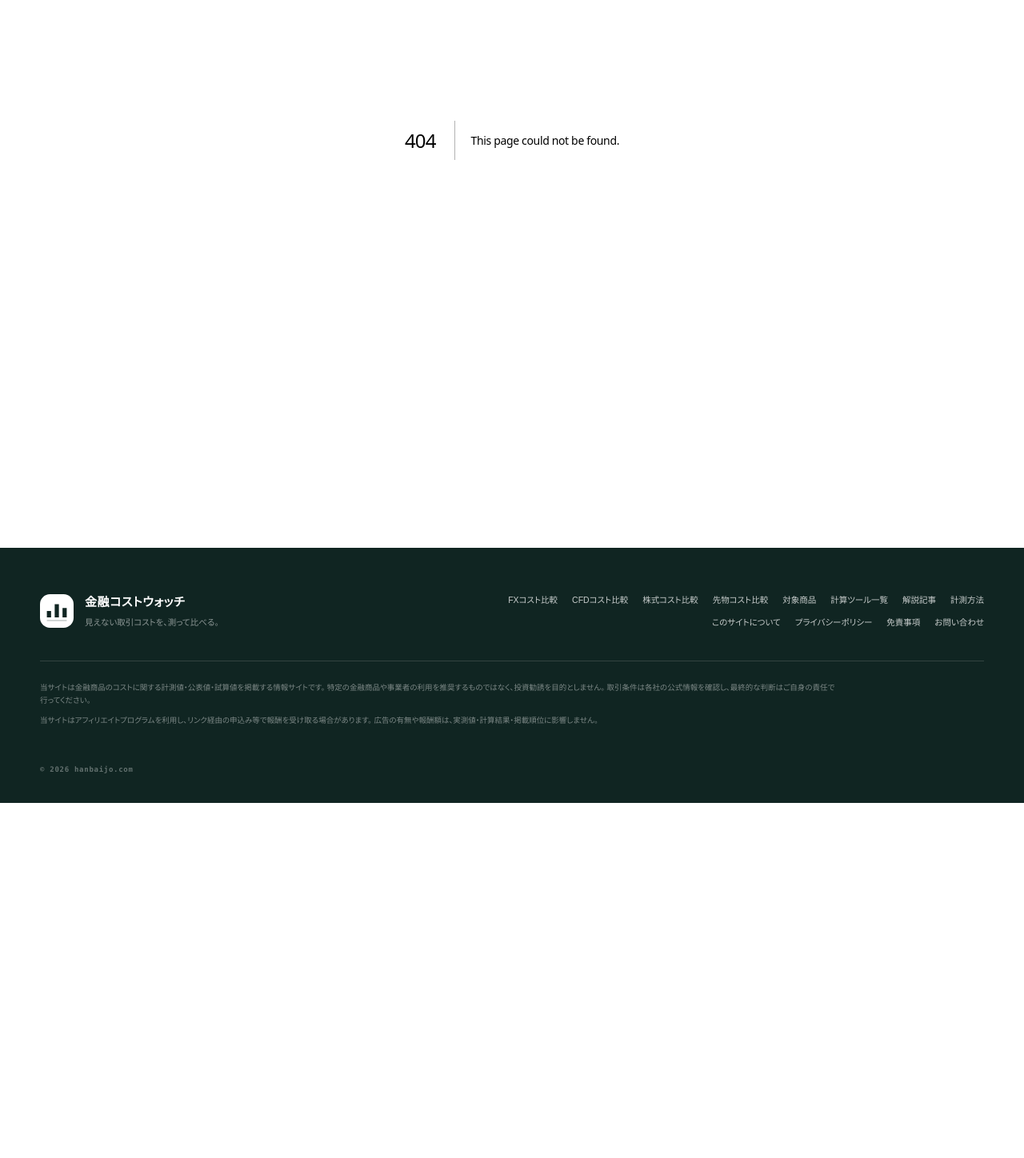
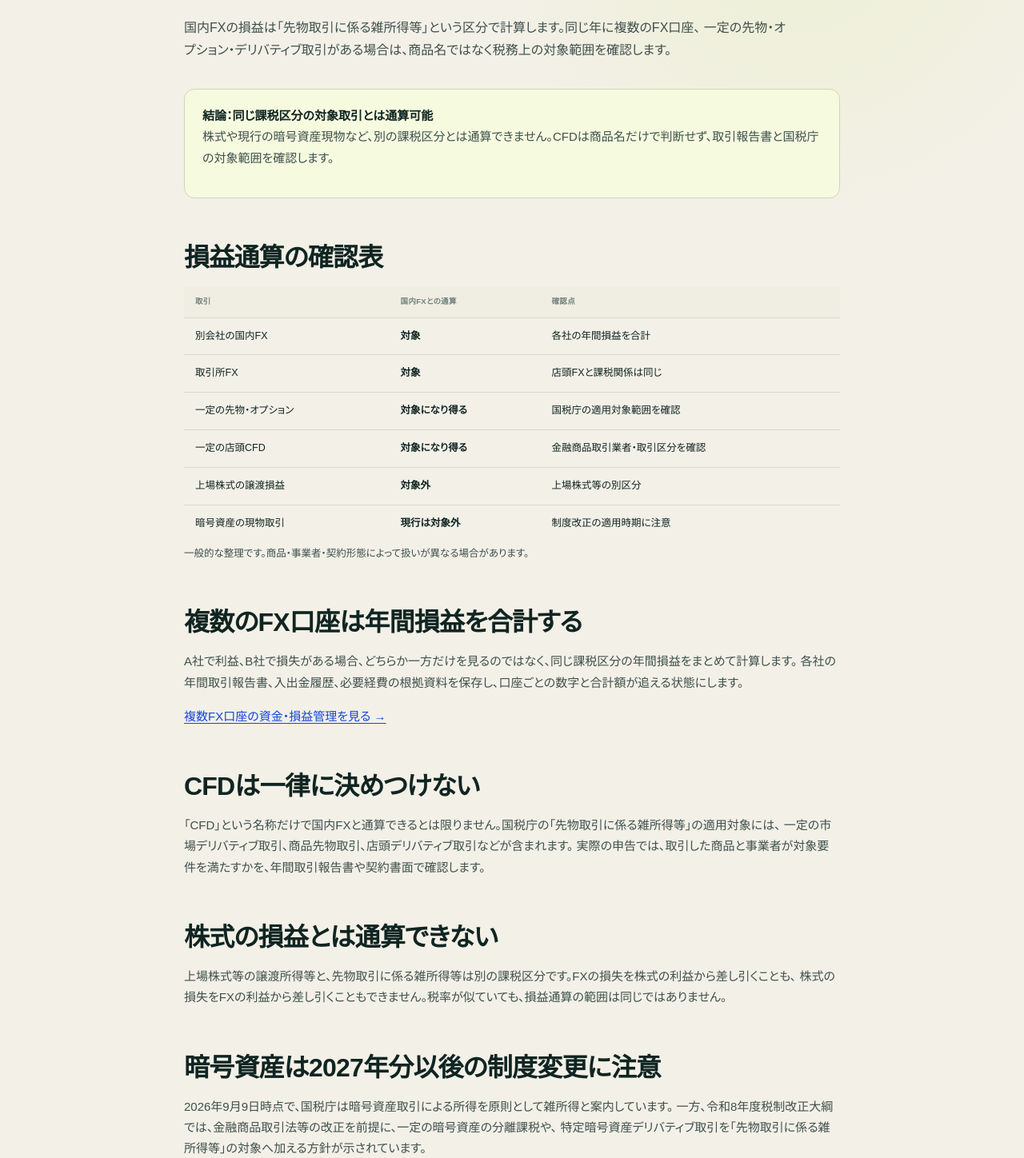
Before and after one commit to mrok18/hanbaijo, a Next.js app: page /articles/fx-profit-loss-offset-tax in a window 1280 px wide. Before the commit this address had no page. Shown: the part 302-1750 px from the top of the page at 80% size. Before the commit the page ends 1306 px from the top, so only its background shows below. Built offline with nearby package versions, Linux system fonts and the light colour scheme.

Commit message:
Add FX profit and loss tax guide

```diff
--- a/app/articles/fx-multiple-accounts-cost-risk/page.tsx
+++ b/app/articles/fx-multiple-accounts-cost-risk/page.tsx
@@ -90,6 +90,7 @@ export default function Page() {
         複数口座を利用する場合は、各社の年間取引報告書等を集め、口座単位ではなく対象取引全体で確認します。
         個別事情で申告要否や必要書類が変わるため、最終判断は税務署または税理士へ確認してください。
       </p>
+      <p><Link href="/articles/fx-profit-loss-offset-tax">FX・CFD・先物・株・暗号資産の損益通算を確認 →</Link></p>
 
       <h2>2社目を開く前のチェックリスト</h2>
       <ol>
--- /dev/null
+++ b/app/articles/fx-profit-loss-offset-tax/page.tsx
@@ -0,0 +1,115 @@
+import type { Metadata } from 'next';
+import Link from 'next/link';
+
+export const metadata: Metadata = {
+  title: 'FXの損益通算は何とできる？CFD・先物・株・暗号資産を整理',
+  description: '国内FXの利益と損失を、一定のCFD・先物、株式、暗号資産と通算できるか、3年間の損失繰越に必要な申告とともに整理します。',
+};
+
+export default function Page() {
+  const jsonLd = {
+    '@context': 'https://schema.org', '@type': 'Article', headline: metadata.title,
+    description: metadata.description, datePublished: '2026-09-09', dateModified: '2026-09-09',
+    mainEntityOfPage: 'https://hanbaijo.com/articles/fx-profit-loss-offset-tax',
+    author: { '@type': 'Organization', name: '金融コストウォッチ' },
+    publisher: { '@type': 'Organization', name: '金融コストウォッチ' },
+  };
+
+  return (
+    <article>
+      <script type="application/ld+json" dangerouslySetInnerHTML={{ __html: JSON.stringify(jsonLd) }} />
+      <p className="page-kicker">FX TAX / PROFIT &amp; LOSS</p>
+      <h1>FXの損益通算は何とできる？<br />CFD・先物・株・暗号資産を整理</h1>
+      <p className="lede">
+        国内FXの損益は「先物取引に係る雑所得等」という区分で計算します。同じ年に複数のFX口座、
+        一定の先物・オプション・デリバティブ取引がある場合は、商品名ではなく税務上の対象範囲を確認します。
+      </p>
+
+      <div className="callout">
+        <strong>結論：同じ課税区分の対象取引とは通算可能</strong>
+        <p>株式や現行の暗号資産現物など、別の課税区分とは通算できません。CFDは商品名だけで判断せず、取引報告書と国税庁の対象範囲を確認します。</p>
+      </div>
+
+      <h2>損益通算の確認表</h2>
+      <div className="table-scroll">
+        <table className="rates">
+          <thead><tr><th>取引</th><th>国内FXとの通算</th><th>確認点</th></tr></thead>
+          <tbody>
+            <tr><td>別会社の国内FX</td><td><strong>対象</strong></td><td>各社の年間損益を合計</td></tr>
+            <tr><td>取引所FX</td><td><strong>対象</strong></td><td>店頭FXと課税関係は同じ</td></tr>
+            <tr><td>一定の先物・オプション</td><td><strong>対象になり得る</strong></td><td>国税庁の適用対象範囲を確認</td></tr>
+            <tr><td>一定の店頭CFD</td><td><strong>対象になり得る</strong></td><td>金融商品取引業者・取引区分を確認</td></tr>
+            <tr><td>上場株式の譲渡損益</td><td><strong>対象外</strong></td><td>上場株式等の別区分</td></tr>
+            <tr><td>暗号資産の現物取引</td><td><strong>現行は対象外</strong></td><td>制度改正の適用時期に注意</td></tr>
+          </tbody>
+        </table>
+      </div>
+      <p><small>一般的な整理です。商品・事業者・契約形態によって扱いが異なる場合があります。</small></p>
+
+      <h2>複数のFX口座は年間損益を合計する</h2>
+      <p>
+        A社で利益、B社で損失がある場合、どちらか一方だけを見るのではなく、同じ課税区分の年間損益をまとめて計算します。
+        各社の年間取引報告書、入出金履歴、必要経費の根拠資料を保存し、口座ごとの数字と合計額が追える状態にします。
+      </p>
+      <p><Link href="/articles/fx-multiple-accounts-cost-risk">複数FX口座の資金・損益管理を見る →</Link></p>
+
+      <h2>CFDは一律に決めつけない</h2>
+      <p>
+        「CFD」という名称だけで国内FXと通算できるとは限りません。国税庁の「先物取引に係る雑所得等」の適用対象には、
+        一定の市場デリバティブ取引、商品先物取引、店頭デリバティブ取引などが含まれます。
+        実際の申告では、取引した商品と事業者が対象要件を満たすかを、年間取引報告書や契約書面で確認します。
+      </p>
+
+      <h2>株式の損益とは通算できない</h2>
+      <p>
+        上場株式等の譲渡所得等と、先物取引に係る雑所得等は別の課税区分です。FXの損失を株式の利益から差し引くことも、
+        株式の損失をFXの利益から差し引くこともできません。税率が似ていても、損益通算の範囲は同じではありません。
+      </p>
+
+      <h2>暗号資産は2027年分以後の制度変更に注意</h2>
+      <p>
+        2026年9月9日時点で、国税庁は暗号資産取引による所得を原則として雑所得と案内しています。
+        一方、令和8年度税制改正大綱では、金融商品取引法等の改正を前提に、一定の暗号資産の分離課税や、
+        特定暗号資産デリバティブ取引を「先物取引に係る雑所得等」の対象へ加える方針が示されています。
+      </p>
+      <p>
+        大綱では令和9年分以後の所得税への適用が示されていますが、対象は「特定暗号資産」等に限定され、法改正・施行が前提です。
+        2026年分の取引へ先取りして適用せず、対象年の確定申告時に国税庁の最新案内を確認してください。
+      </p>
+
+      <h2>損失を3年間繰り越すための条件</h2>
+      <p>
+        同じ区分内で通算しても損失が残る場合、一定の要件を満たせば翌年以後3年間にわたり繰り越せます。
+        国税庁は、損失が生じた年に計算明細書と繰越損失用の申告書付表を添付して確定申告し、
+        その後も連続して付表を添付した確定申告書を提出することを手続要件として示しています。
+      </p>
+      <ol>
+        <li>損失が出た年も確定申告する</li>
+        <li>「先物取引に係る雑所得等の金額の計算明細書」を添付する</li>
+        <li>「申告書付表（先物取引に係る繰越損失用）」を添付する</li>
+        <li>翌年以後も連続して必要な申告書・付表を提出する</li>
+      </ol>
+
+      <h2>申告前にそろえる資料</h2>
+      <ul>
+        <li>利用した全社の年間取引報告書</li>
+        <li>決済損益とスワップ損益の内訳</li>
+        <li>必要経費を計上する場合の領収書・利用記録</li>
+        <li>前年以前の繰越損失がある場合の申告書控え</li>
+      </ul>
+      <p>
+        申告要否、必要経費、海外事業者、法人取引などは個別事情で結論が変わります。不明点は所轄税務署または税理士へ確認してください。
+      </p>
+
+      <h2>出典と確認日</h2>
+      <ul>
+        <li><a href="https://www.nta.go.jp/taxes/shiraberu/taxanswer/shotoku/1521.htm" rel="noreferrer">国税庁 No.1521「外国為替証拠金取引（FX）の課税関係」</a></li>
+        <li><a href="https://www.nta.go.jp/taxes/shiraberu/taxanswer/shotoku/1522.htm" rel="noreferrer">国税庁 No.1522「先物取引に係る雑所得等の課税の特例」</a></li>
+        <li><a href="https://www.nta.go.jp/taxes/shiraberu/taxanswer/shotoku/1523.htm" rel="noreferrer">国税庁 No.1523「先物取引の差金等決済に係る損失の繰越控除」</a></li>
+        <li><a href="https://www.mof.go.jp/tax_policy/tax_reform/outline/fy2026/08taikou_01.htm" rel="noreferrer">財務省「令和8年度税制改正の大綱」</a></li>
+      </ul>
+      <p><small>確認日：2026年9月9日。本記事は一般的な情報であり、税務上の個別助言ではありません。</small></p>
+      <p><Link href="/articles">解説記事一覧へ戻る →</Link></p>
+    </article>
+  );
+}
--- a/app/articles/posts.ts
+++ b/app/articles/posts.ts
@@ -1,4 +1,5 @@
 export const POSTS = [
+  { slug: 'fx-profit-loss-offset-tax', category: 'FX・税金', title: 'FXの損益通算は何とできる？CFD・先物・株・暗号資産を整理', desc: '国内FXと一定のCFD・先物、株式、暗号資産の損益通算可否と、3年間の損失繰越に必要な申告を整理する。' },
   { slug: 'fx-multiple-accounts-cost-risk', category: 'FX・口座管理', title: 'FX口座を複数持つメリット・デメリット｜資金と損益の管理方法', desc: '2社以上を使い分ける利点と、証拠金の分散、ロスカット、損益集計、管理負担などの注意点を整理する。' },
   { slug: 'fx-company-selection-cost-checklist', category: 'FX・口座比較', title: 'FX会社はスプレッドだけで選ばない｜口座比較7項目', desc: 'スプレッドの適用時間、数量、約定、スワップ、最低取引単位、ロスカット、入出金を確認する順番を整理する。' },
   { slug: 'fx-spread-difference-annual-cost', category: 'FX・基礎計算', title: 'FXのスプレッド差0.1銭は年間いくら？数量・回数別に比較', desc: '米ドル円のスプレッド差0.1銭を、1,000通貨・1万通貨・10万通貨と1日1回・5回の年間コスト差へ換算する。' },
--- a/app/fx/page.tsx
+++ b/app/fx/page.tsx
@@ -123,6 +123,7 @@ export default function FxPage() {
           </div>
         </div>
         <div className="provider-directory comparison-guide-directory">
+          <Link href="/articles/fx-profit-loss-offset-tax"><span>FX TAX GUIDE</span><h3>損益通算と3年繰越を確認</h3><p>CFD・先物・株・暗号資産との区分</p><b>税務の整理を見る →</b></Link>
           <Link href="/articles/fx-multiple-accounts-cost-risk"><span>MULTIPLE ACCOUNTS</span><h3>2社利用の資金・損益を管理</h3><p>証拠金分散・ロスカット・年間集計</p><b>メリットと注意点を見る →</b></Link>
           <Link href="/articles/fx-company-selection-cost-checklist"><span>7-POINT CHECKLIST</span><h3>FX会社を選ぶ順番を確認</h3><p>スプレッド・約定・スワップ・リスク条件</p><b>口座比較7項目を見る →</b></Link>
           <Link href="/articles/fx-spread-difference-annual-cost"><span>ANNUAL COST GAP</span><h3>0.1銭差を年間コストに換算</h3><p>数量・1日回数・年間240日で比較</p><b>年間早見表を見る →</b></Link>
```
